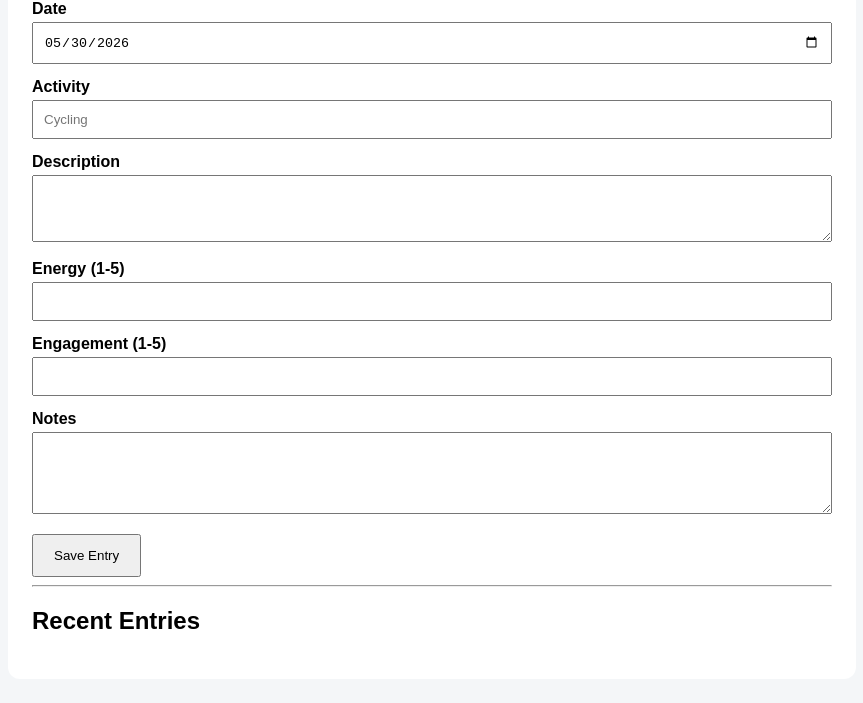
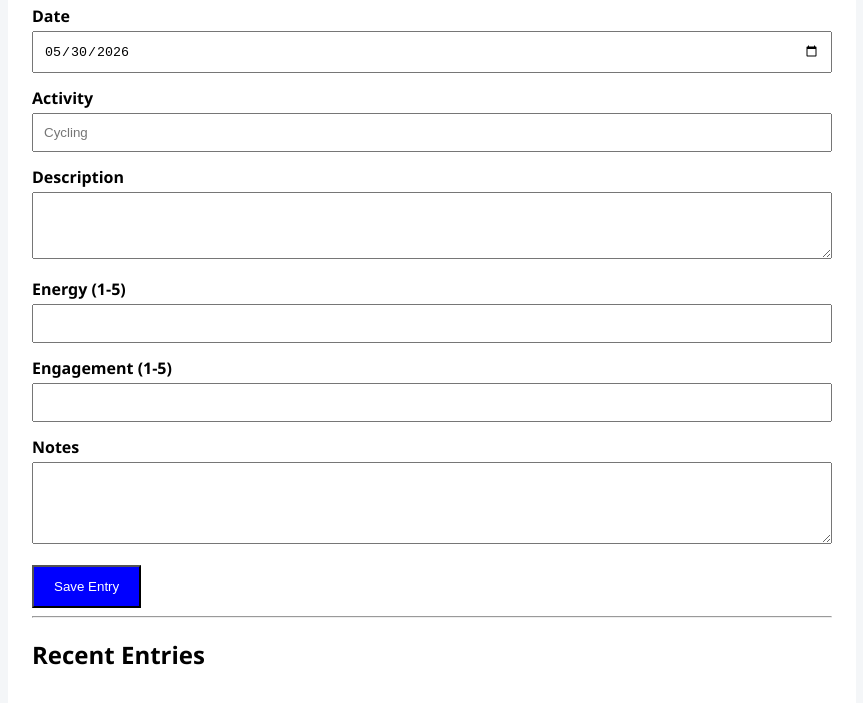
Before and after one commit to meenakshi-saravanan/good-time-journal, a website: page public/index.html in a window 1280 px wide. Shown: the part 103-806 px from the top of the page, without its empty margins (208-1071 px from the left). Drawn offline with Linux system fonts and the light colour scheme; no server answers.

Commit message:
Changed button color and font family in css

```diff
--- a/public/css/style.css
+++ b/public/css/style.css
@@ -1,5 +1,5 @@
 body {
-  font-family: Arial, sans-serif;
+  font-family: 'Segoe UI', Tahoma, Geneva, Verdana, sans-serif, sans-serif;
   background: #f4f6f8;
   margin: 0;
   padding: 20px;
@@ -35,6 +35,8 @@
   margin-top: 16px;
   padding: 12px 20px;
   cursor: pointer;
+  color: white;
+  background-color: blue;
 }
 
 .entry-card {
```
